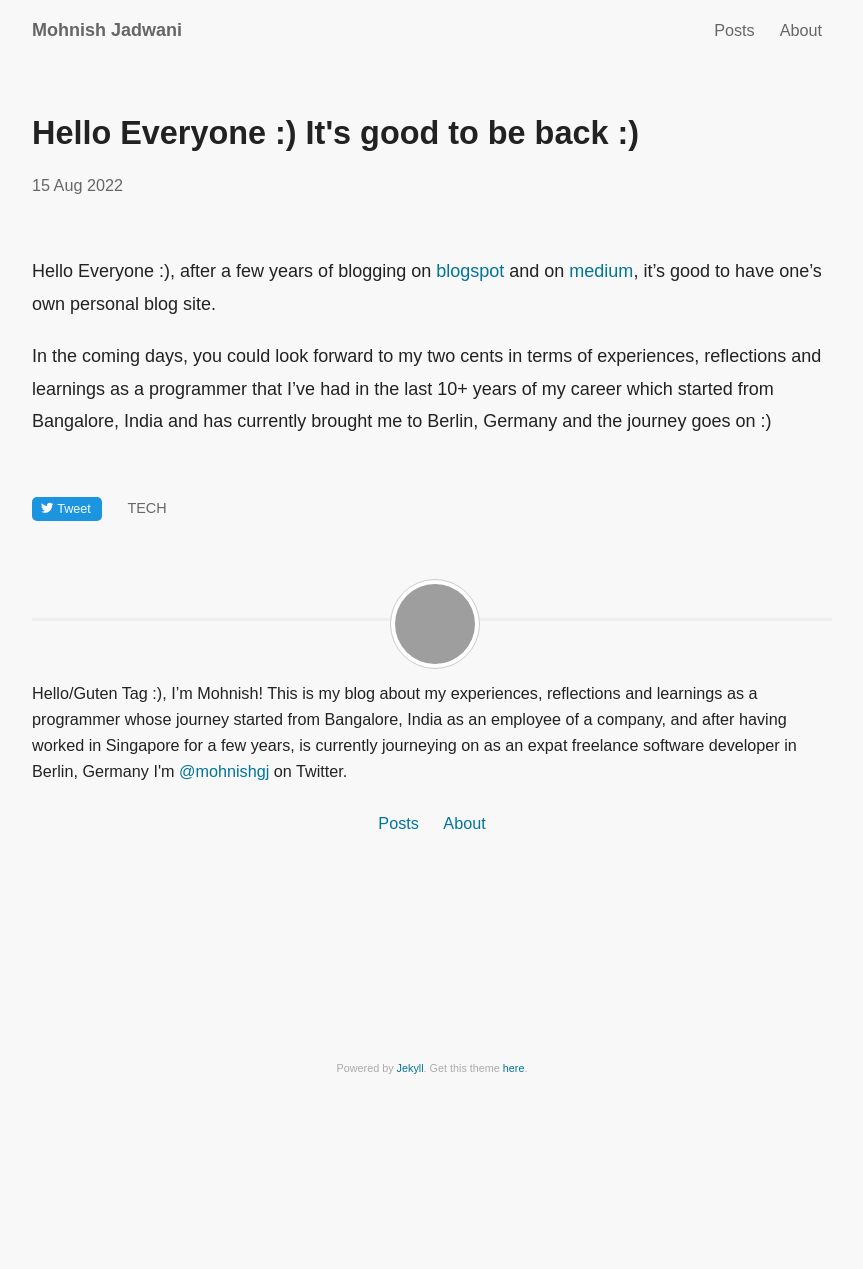
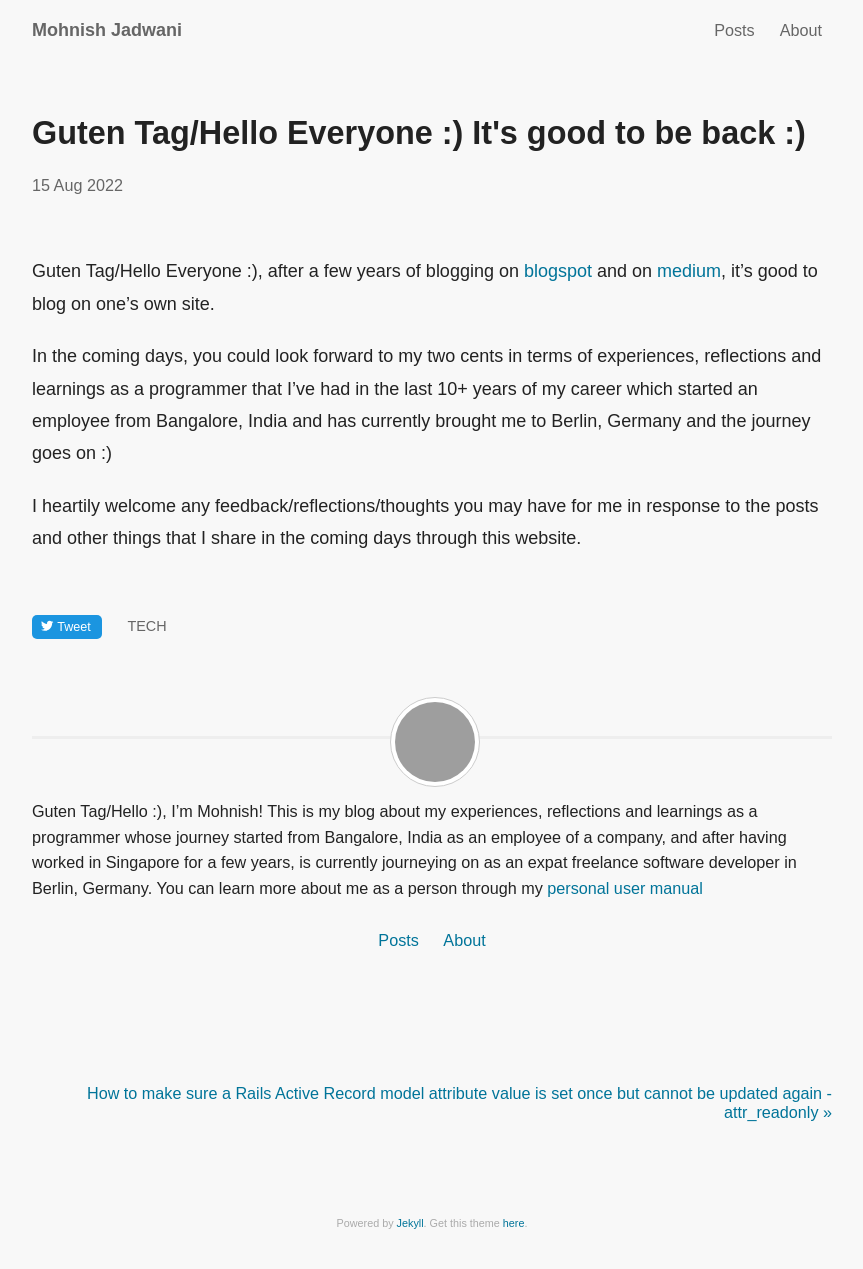
Before and after one commit to boddhisattva/website, a Jekyll site: the page built from _posts/2022-08-13-Hello-Everyone.md, in a window 1280 px wide. Shown: the whole page, without its empty margins (208-1071 px from the left). Built offline with Jekyll 4.4.1, drawn with Linux system fonts in a browser that asks for light colours; before the commit the page ends 1114 px from its top, so only the background shows below that; grey boxes are pictures that could not be loaded.

Commit message:
Update about, bio, intro to the site post and first blog

````diff
--- a/_includes/bio.html
+++ b/_includes/bio.html
@@ -4,9 +4,8 @@
   </div>
 
   <div class='bio'>
-    Hello/Guten Tag :), I’m Mohnish!
-    This is my blog about my experiences, reflections and learnings as a programmer whose journey started from Bangalore, India as an employee of a company, and after having worked in Singapore for a few years, is currently journeying on as an expat freelance software developer in Berlin, Germany
-    I'm <a href='https://twitter.com/mohnishgj'>@mohnishgj</a> on Twitter.
+    Guten Tag/Hello :), I’m Mohnish!
+    This is my blog about my experiences, reflections and learnings as a programmer whose journey started from Bangalore, India as an employee of a company, and after having worked in Singapore for a few years, is currently journeying on as an expat freelance software developer in Berlin, Germany. You can learn more about me as a person through my <a href='http://bit.ly/personal_user_manual_mohnishgj'>personal user manual</a>
     <br>
     <br>
     <div class='links'>
--- a/_posts/2022-08-13-Hello-Everyone.md
+++ b/_posts/2022-08-13-Hello-Everyone.md
@@ -1,10 +1,12 @@
 ---
 layout: post
-title: "Hello Everyone :) It's good to be back :)"
+title: "Guten Tag/Hello Everyone :) It's good to be back :)"
 date:  2022-08-15 07:02:00 +02:00
 categories: tech
 ---
 
-Hello Everyone :), after a few years of blogging on [blogspot](http://boddhisattvadedicates.blogspot.in/) and on [medium](https://medium.com/@mohnishgj), it's good to have one's own personal blog site.
+Guten Tag/Hello Everyone :), after a few years of blogging on [blogspot](http://boddhisattvadedicates.blogspot.in/) and on [medium](https://medium.com/@mohnishgj), it's good to blog on one's own site.
 
-In the coming days, you could look forward to my two cents in terms of experiences, reflections and learnings as a programmer that I've had in the last 10+ years of my career which started from Bangalore, India and has currently brought me to Berlin, Germany and the journey goes on :)
+In the coming days, you could look forward to my two cents in terms of experiences, reflections and learnings as a programmer that I've had in the last 10+ years of my career which started an employee from Bangalore, India and has currently brought me to Berlin, Germany and the journey goes on :)
+
+I heartily welcome any feedback/reflections/thoughts you may have for me in response to the posts and other things that I share in the coming days through this website.
--- /dev/null
+++ b/_posts/2022-08-28-attr_readonly.md
@@ -0,0 +1,29 @@
+---
+layout: post
+title: "How to make sure a Rails Active Record model attribute value is set once but cannot be updated again - attr_readonly"
+date:  2022-08-28 07:02:00 +02:00
+categories:
+  - tech
+  - rails
+---
+
+Recently I had to work on a task to add `updated_at` and `created_at` timestamps to an existing model(and its related table) and the related service class was using `upsert_all` (for performance reasons) to create/update new instances of that model and that class required adding these timestamps.
+
+The app is currently on Rails 6 and with Rails 6 there is no auto update to `created_at` and `updated_at` timestamps via an `upsert_all`(This has changed with Rails 7 - more [here](https://blog.kiprosh.com/rails-7-adds-new-options-to-upsert_all/) ).
+
+One way of setting these timestamps for this model that uses the `upsert_all` command is to do it manually for each record by manually passing `created_at` and `updated_at` as one would normally pass other model attributes as part of strong params in a controller and it’s related create/update actions.
+
+Setting the `created_at` and `updated_at` using `Time.current` was how we were setting these timestamps for record insertions of the model in question via `upsert_all` but how do we handle updates with `Time.current` as we we wouldn’t want the value of `created_at` to change to the current time when we update an existing record using `upsert_all`.
+
+**Solution**: **`attr_readonly`.**
+
+
+As in the docs: [Attributes](https://api.rubyonrails.org/v6.0.4/classes/ActiveRecord/Attributes.html) listed as readonly will be used to create a new record but update operations will ignore these fields.
+
+**Sample code usage**:
+
+```ruby
+class ModelBeingInsertedAndLaterUpdated < ApplicationRecord
+  attr_readonly :created_at
+end
+```
````
Also changed, not shown: about/index.md (+11 -4 lines), 1 other file.
